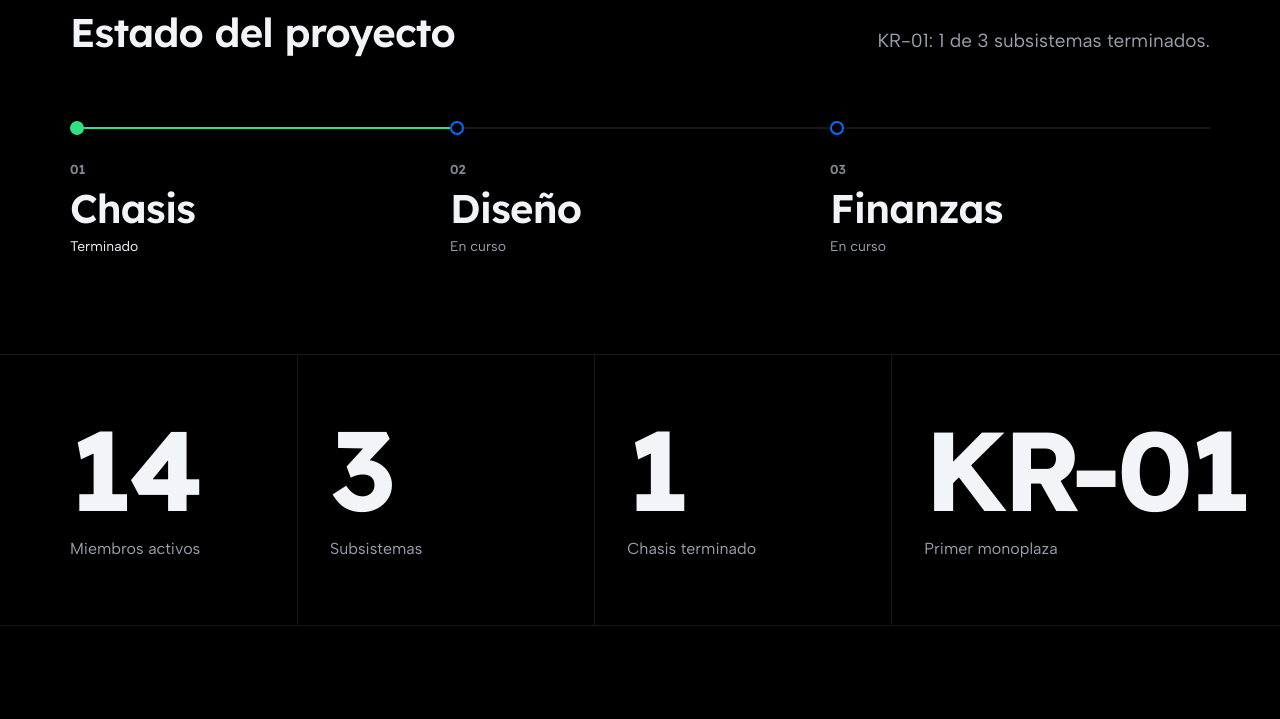
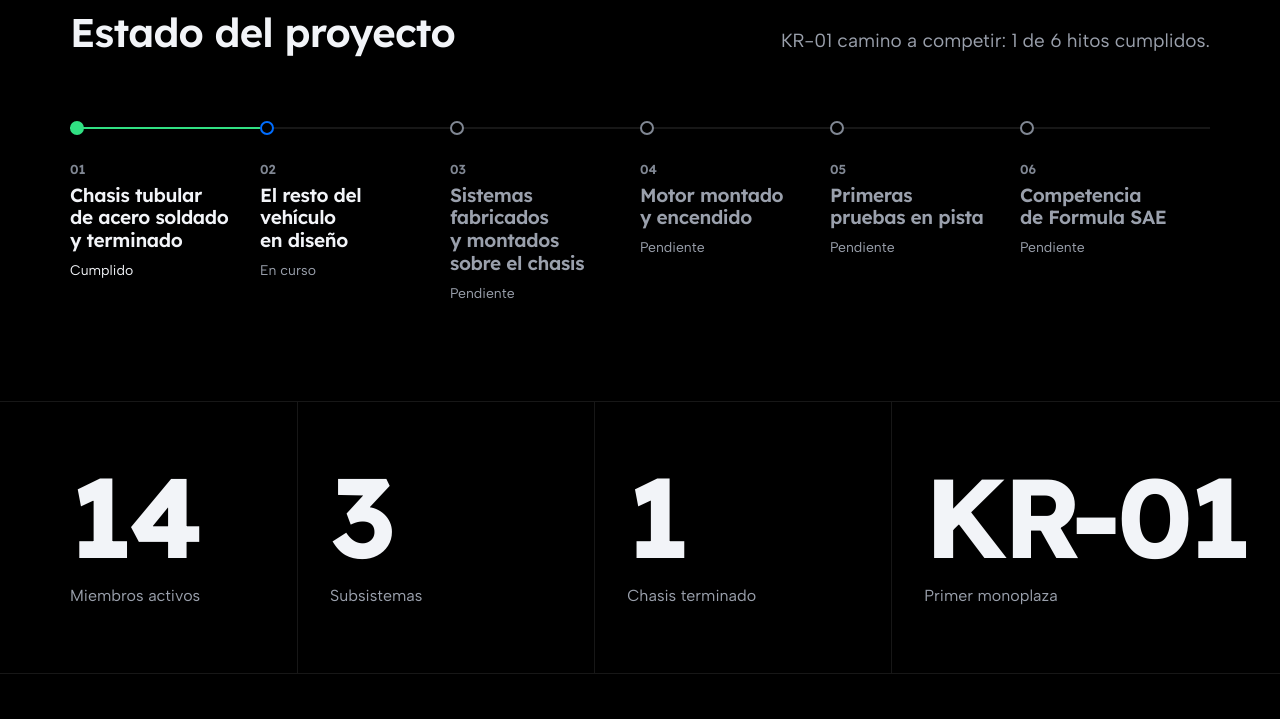
Before and after one commit to DiegoMontPy/Kinetic, an Astro site: page / in a window 1280 px wide. Shown: the part 940-1659 px from the top of the page. Built offline with nearby package versions, Linux system fonts and the light colour scheme; Astro itself is replaced by a stand-in of ours.

Commit message:
feat: muestra en Inicio los hitos del proyecto camino a competir

```diff
--- a/src/components/ProjectStatus.astro
+++ b/src/components/ProjectStatus.astro
@@ -1,10 +1,9 @@
 ---
-import { car } from "../data/car";
+import { car, milestoneStatusLabels, milestones } from "../data/car";
 import { home } from "../data/site";
-import { statusLabels, subsystems } from "../data/subsystems";
 import KeepTogether from "./KeepTogether.astro";
 
-const done = subsystems.filter((subsystem) => subsystem.status === "done").length;
+const done = milestones.filter((milestone) => milestone.status === "done").length;
 ---
 
 <section class="section" aria-labelledby="status-title">
@@ -12,18 +11,18 @@
     <div class="head">
       <h2 id="status-title">{home.status.heading}</h2>
       <p class="summary">
-        <KeepTogether text={home.status.summary(car.name, done, subsystems.length)} />
+        <KeepTogether text={home.status.summary(car.name, done, milestones.length)} />
       </p>
     </div>
     <ol class="rail list-reset">
-      {subsystems.map((subsystem, index) => (
-        <li class="stop" data-status={subsystem.status} data-reveal>
+      {milestones.map((milestone, index) => (
+        <li class="stop" data-status={milestone.status} data-reveal>
           <span class="marker" aria-hidden="true" />
           <span class="index" aria-hidden="true">
             {String(index + 1).padStart(2, "0")}
           </span>
-          <h3 class="name">{subsystem.name}</h3>
-          <p class="state">{statusLabels[subsystem.status]}</p>
+          <h3 class="name">{milestone.text}</h3>
+          <p class="state">{milestoneStatusLabels[milestone.status]}</p>
         </li>
       ))}
     </ol>
@@ -45,16 +44,18 @@
     font-size: var(--text-md);
   }
 
+  /* One line from the first milestone to competition: every stop takes an equal share of it. */
   .rail {
     display: grid;
-    grid-template-columns: repeat(auto-fit, minmax(min(100%, var(--cell-min)), 1fr));
-    row-gap: var(--space-12);
+    grid-auto-columns: minmax(0, 1fr);
+    grid-auto-flow: column;
   }
 
   /* Each stop draws the stretch of line up to the next one; a finished stop fills it. */
   .stop {
     position: relative;
     display: grid;
+    align-content: start;
     gap: var(--space-1);
     padding: calc(var(--stop-size) + var(--space-6)) var(--space-6) 0 0;
   }
@@ -104,10 +105,17 @@
   }
 
   .name {
-    font-size: var(--text-xl);
+    font-size: var(--text-md);
+    text-wrap: balance;
+  }
+
+  /* What is still ahead reads one step back from what is done or under way. */
+  .stop[data-status="pending"] .name {
+    color: var(--color-text-muted);
   }
 
   .state {
+    margin-top: var(--space-1);
     color: var(--color-text-muted);
     font-size: var(--text-sm);
   }
@@ -116,9 +124,10 @@
     color: var(--color-text);
   }
 
-  @media (max-width: 639px) {
+  /* Too many stops for one row: the rail turns vertical and runs down the page. */
+  @media (max-width: 959px) {
     .rail {
-      row-gap: 0;
+      grid-auto-flow: row;
     }
 
     .stop {
@@ -147,5 +156,16 @@
     .stop:last-child::before {
       display: none;
     }
+
+    .name {
+      max-width: var(--measure-narrow);
+      font-size: var(--text-lg);
+    }
+  }
+
+  @media (max-width: 639px) {
+    .stop {
+      padding-bottom: var(--space-8);
+    }
   }
 </style>
--- a/src/data/car.ts
+++ b/src/data/car.ts
@@ -199,6 +199,28 @@
   `Temporada ${generation.season}`,
 ];
 
+export type MilestoneStatus = "done" | "in-progress" | "pending";
+
+/**
+ * Where the current vehicle stands on its way to competition, in order. A milestone is a point of the
+ * project, not a part of the car (`vehicleSystems`) nor a group of the team (subsystems.ts). No dates
+ * until the team sets them.
+ */
+export const milestones: { text: string; status: MilestoneStatus }[] = [
+  { text: "Chasis tubular de acero soldado y terminado", status: "done" },
+  { text: "El resto del vehículo en diseño", status: "in-progress" },
+  { text: "Sistemas fabricados y montados sobre el chasis", status: "pending" },
+  { text: "Motor montado y encendido", status: "pending" },
+  { text: "Primeras pruebas en pista", status: "pending" },
+  { text: "Competencia de Formula SAE", status: "pending" },
+];
+
+export const milestoneStatusLabels: Record<MilestoneStatus, string> = {
+  done: "Cumplido",
+  "in-progress": "En curso",
+  pending: "Pendiente",
+};
+
 export const carPage = {
   overview: {
     status: [
--- a/src/data/site.ts
+++ b/src/data/site.ts
@@ -125,7 +125,7 @@
   status: {
     heading: "Estado del proyecto",
     summary: (car: string, done: number, total: number) =>
-      `${car}: ${done} de ${total} subsistemas terminados.`,
+      `${car} camino a competir: ${done} de ${total} hitos cumplidos.`,
   },
   figures: {
     heading: "El equipo en cifras",
```
